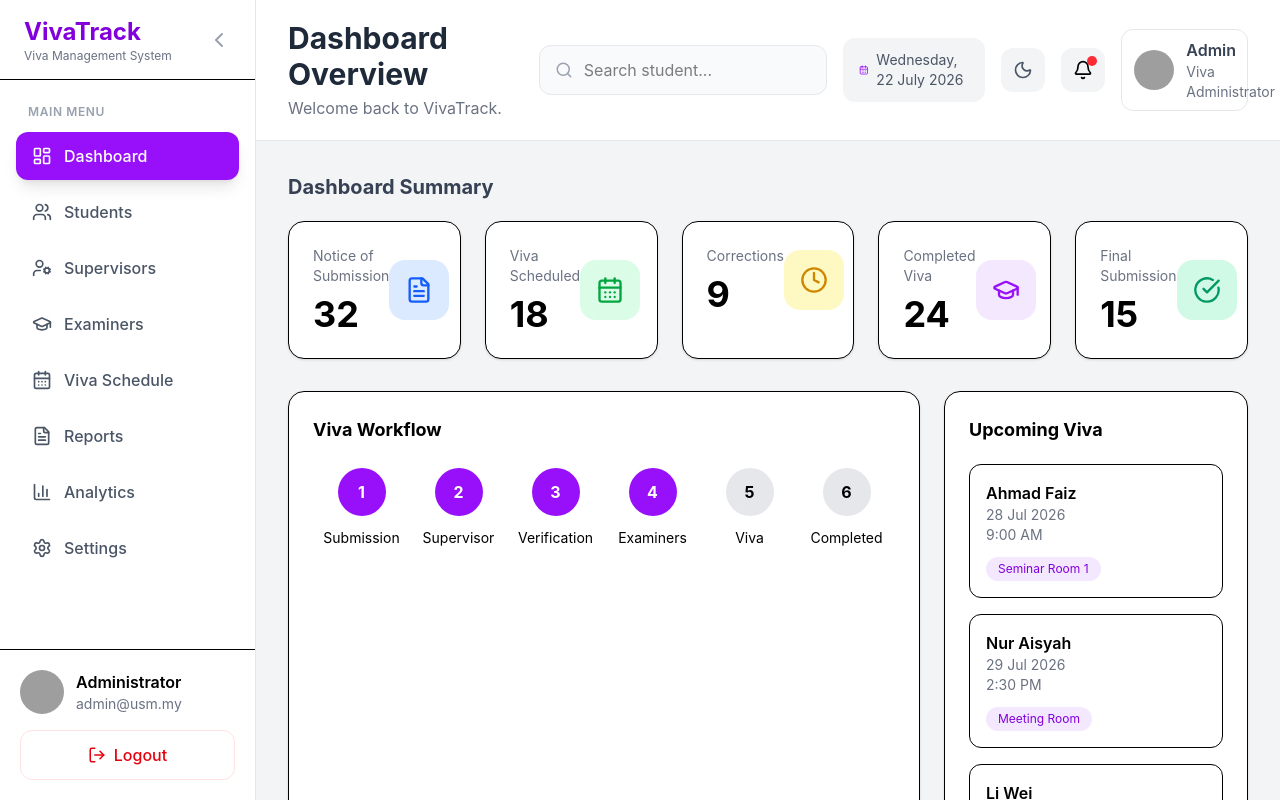
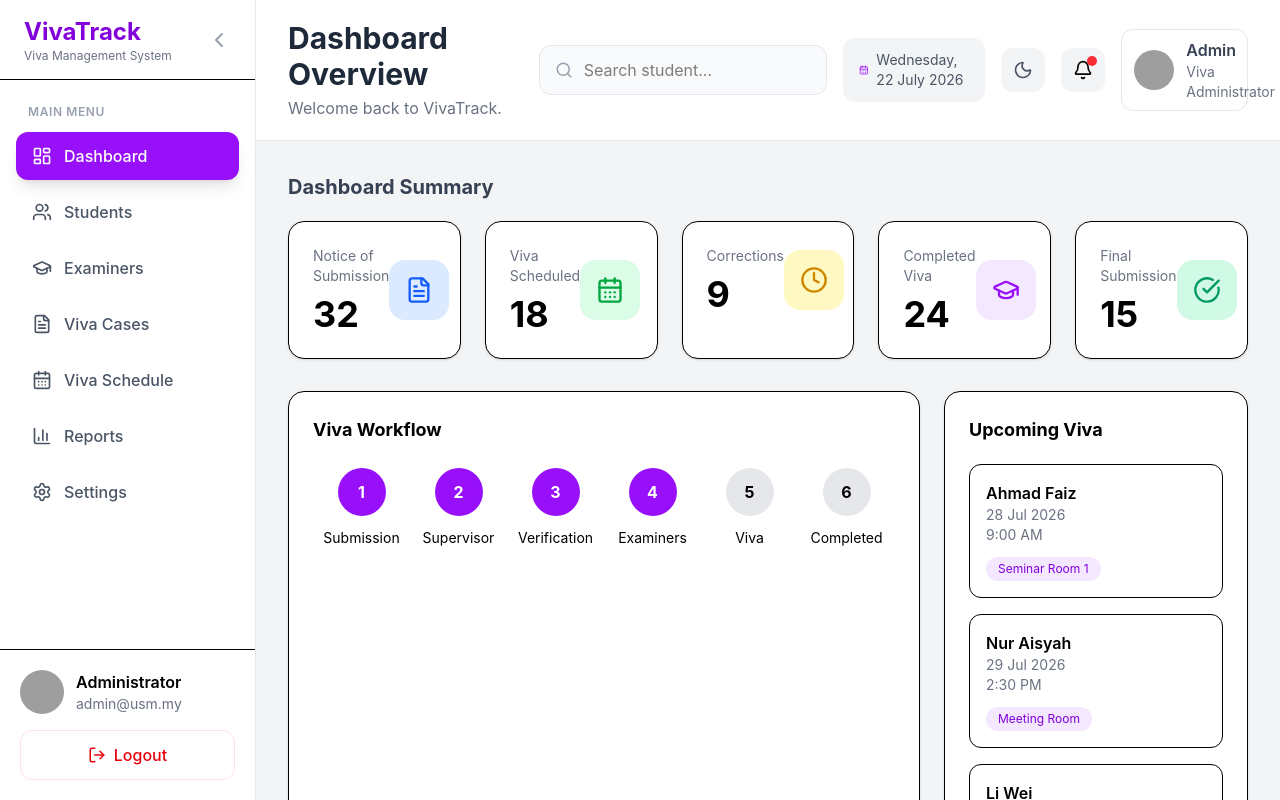
Before and after one commit to hazwanihanafi-commits/VivaVoceTrack, a React (Vite) app in the folder frontend/: page / in a window 1280 px wide. Shown: the top 800 px of the page. Built offline with nearby package versions, Linux system fonts and the light colour scheme; grey boxes are pictures that could not be loaded.

Commit message:
Update Sidebar.jsx

```diff
--- a/frontend/src/components/Sidebar.jsx
+++ b/frontend/src/components/Sidebar.jsx
@@ -24,14 +24,14 @@ const menus = [
     path: "/students",
   },
   {
-    title: "Supervisors",
-    icon: UserCog,
-    path: "/supervisors",
-  },
-  {
     title: "Examiners",
     icon: GraduationCap,
     path: "/examiners",
+  },
+  {
+    title: "Viva Cases",
+    icon: FileText,
+    path: "/vivacases",
   },
   {
     title: "Viva Schedule",
@@ -40,13 +40,8 @@ const menus = [
   },
   {
     title: "Reports",
-    icon: FileText,
+    icon: BarChart3,
     path: "/reports",
-  },
-  {
-    title: "Analytics",
-    icon: BarChart3,
-    path: "/analytics",
   },
   {
     title: "Settings",
```
